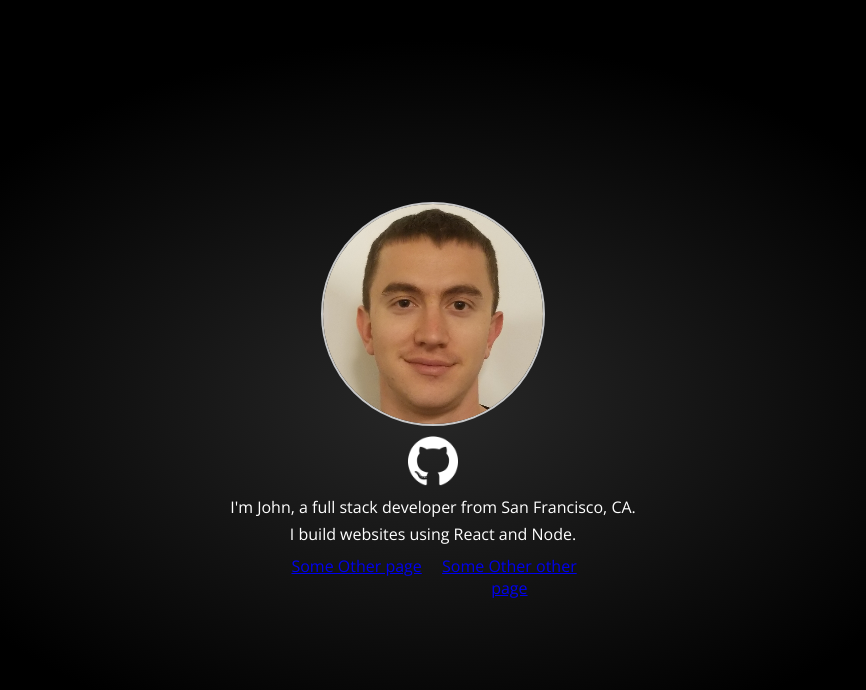
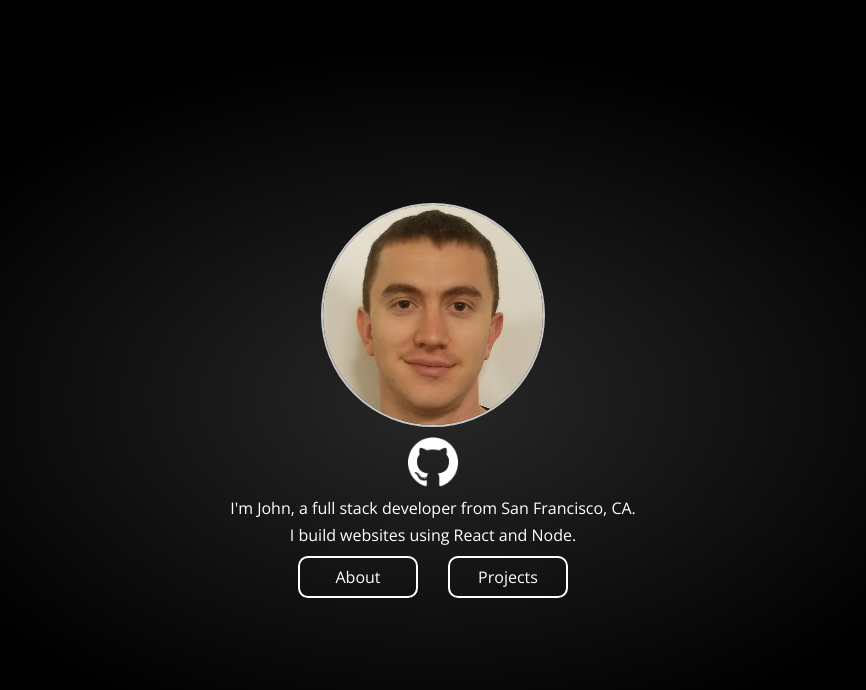
Before and after one commit to jpcastberg/portfolio, a Gatsby site: page / in a window 1280 px wide. Shown: the whole page, without its empty margins (207-1073 px from the left). Built offline with nearby package versions, Linux system fonts and the light colour scheme; Gatsby itself is replaced by a stand-in of ours.

Commit message:
Style navigation

```diff
--- a/src/pages/index.js
+++ b/src/pages/index.js
@@ -24,12 +24,22 @@ const Headshot = styled(Img)`
 const Nav = styled.nav`
   display: flex;
   flex-direction: row;
+  justify-content: space-around;
   margin-top: 5px;
+  width: 300px;
 `;
 
 const NavLink = styled(Link)`
- width: 100%;
- `;
+  background-color: rgba(0, 0, 0, 0);
+  color: white;
+  text-align: center;
+  text-decoration: none;
+  border: 2px solid white;
+  border-radius: 10px;
+  padding: 8px;
+  margin: 0px 5px;
+  width: 100px;
+`;
 
 const ExternalLinks = styled.ul`
   list-style: none;
@@ -62,8 +72,8 @@ export default ({ data }) => (
       </Text>
     </div>
     <Nav>
-      <NavLink to='someotherpage'>Some Other page</NavLink>
-      <NavLink to='someotherpage'>Some Other other page</NavLink>
+      <NavLink to='someotherpage'>About</NavLink>
+      <NavLink to='someotherpage'>Projects</NavLink>
     </Nav>
   </Main>
 );
```
